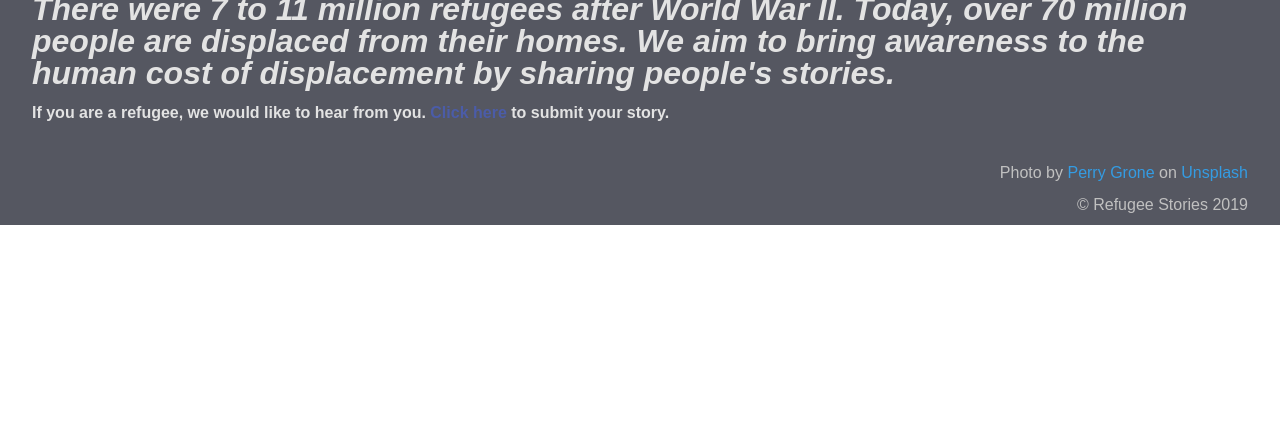
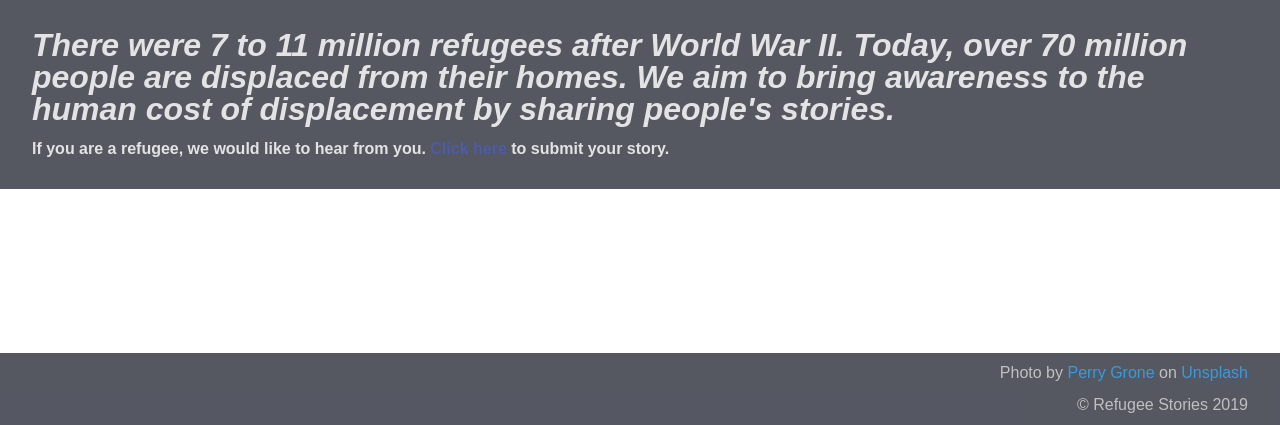
Before and after one commit to novshielvidal/UI-2, a plain HTML site: page index.html in a window 1280 px wide. Shown: the part 375-800 px from the top of the page. Drawn offline with Linux system fonts and the light colour scheme; a web font is replaced by a local one.

Commit message:
Fix footer position and width

```diff
--- a/less/footer.less
+++ b/less/footer.less
@@ -1,12 +1,14 @@
 footer {
-    display: flex;
-    flex-direction: column;
+    box-sizing: border-box;
+    position: absolute;
+    bottom: 0;
     background-color: rgba(13, 17, 31, .7);
     color: silver;
     padding: .75rem 0;
     padding-right: @space;
     text-align: right;
     max-height: 10vh;
+    width: 100%;
 
     a {
         color: @light-blue;
```
Also changed, not shown: css/index.css.
